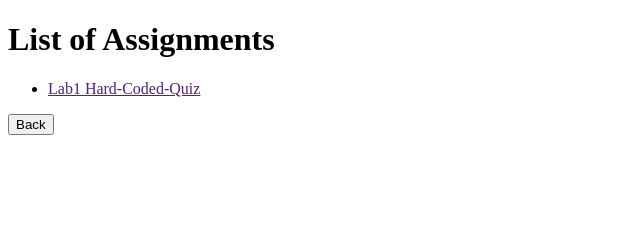
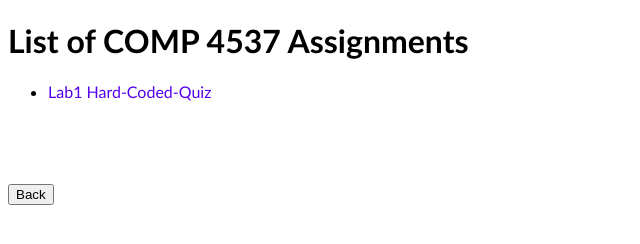
Before and after one commit to Exarch-Eden/COMP4537, a website: page public/COMP4537/COMP4537.html in a window 1280 px wide. Shown: the whole page, without its empty margins (0-640 px from the left). Drawn offline with Linux system fonts and the light colour scheme.

Commit message:
Updated COMP4537 Page

```diff
--- a/public/COMP4537/COMP4537.html
+++ b/public/COMP4537/COMP4537.html
@@ -4,12 +4,14 @@
     <meta charset="UTF-8">
     <meta name="viewport" content="width=device-width, initial-scale=1.0">
     <title>COMP 4537</title>
+    <link rel="stylesheet" href="../css/comp4537.css">
 </head>
 <body>
-    <h1>List of Assignments</h1>
+    <h1>List of COMP 4537 Assignments</h1>
     <ul>
-        <li><a href="">Lab1 Hard-Coded-Quiz</a></li>
+        <li><a href="./labs/1/quizQuestions/index.html">Lab1 Hard-Coded-Quiz</a></li>
     </ul>
-    <button type="button">Back</button>
+    <button id="button_back" type="button" onclick="back_to_index()">Back</button>
+    <script src="../scripts/comp4537.js"></script>
 </body>
 </html>
--- /dev/null
+++ b/public/css/comp4537.css
@@ -0,0 +1,12 @@
+body {
+    font-family: Calibri;
+}
+
+a {
+    color: #5200EE;
+    text-decoration: none;
+}
+
+#button_back {
+    margin-top: 5em;
+}
--- /dev/null
+++ b/public/scripts/comp4537.js
@@ -0,0 +1,7 @@
+// Live Server: http://127.0.0.1:5500/isa/public/index.html
+// Domain: https://kentc.herokuapp.com/
+
+function back_to_index() {
+    // window.location.href = 'http://127.0.0.1:5500/isa/public/index.html';
+    window.location.href = 'https://kentc.herokuapp.com/index.html';
+}
```
